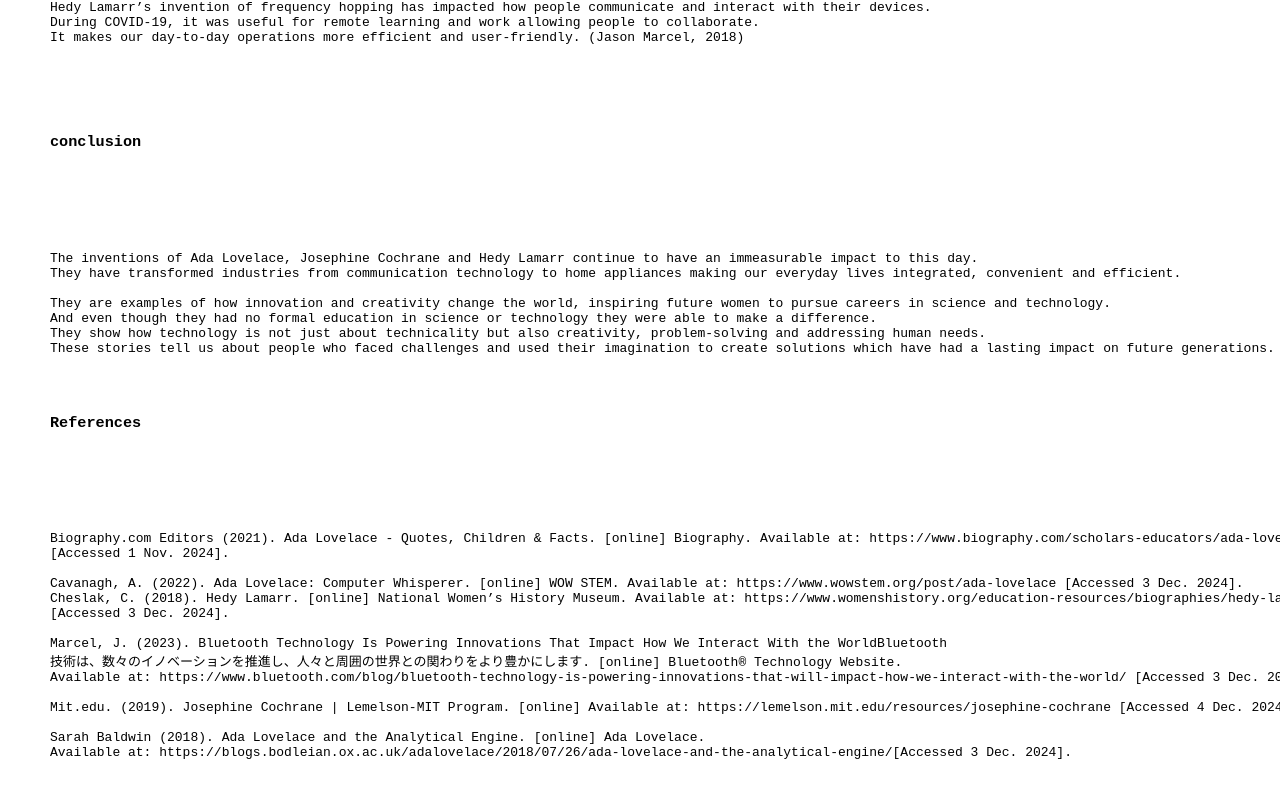
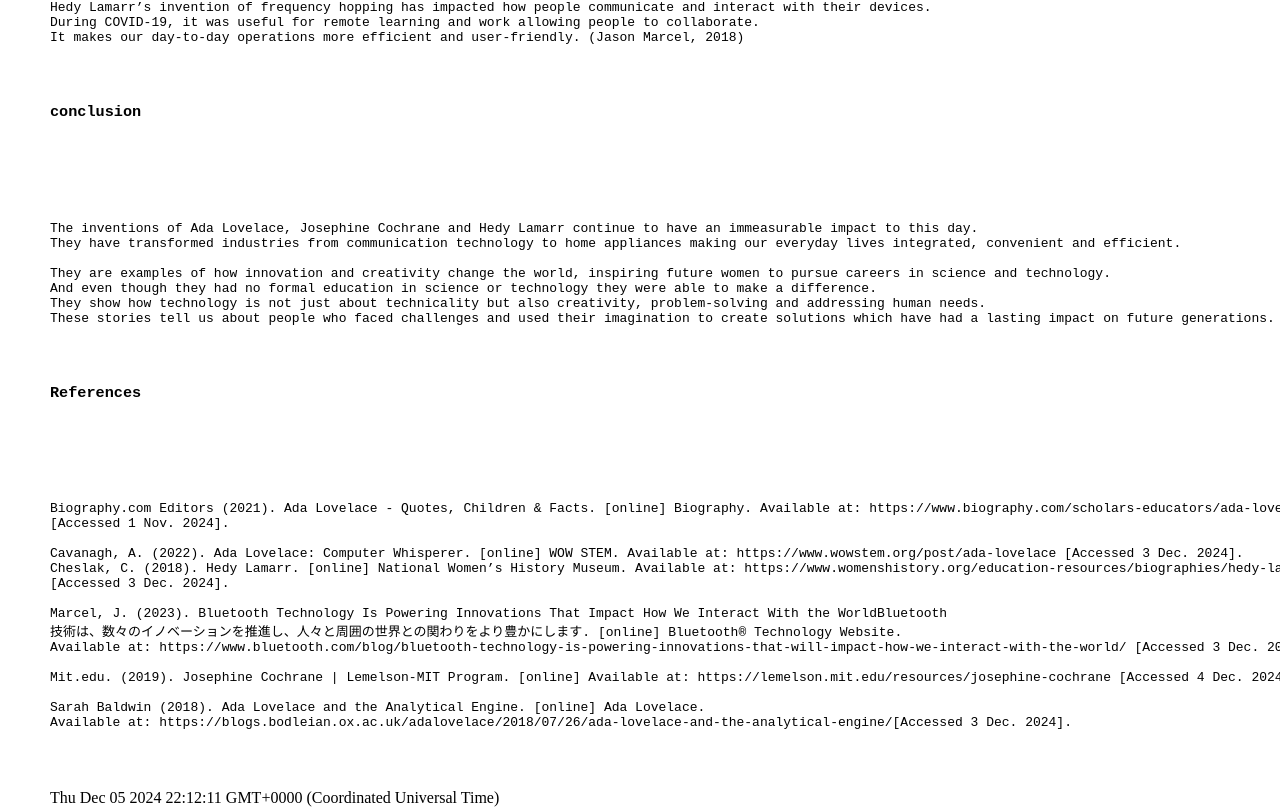
Before and after one commit to FEPSFY6875658/FY6875658, a plain HTML site: page index.html in a window 1280 px wide. Shown: the part 2935-3745 px from the top of the page. Drawn offline with Linux system fonts and the light colour scheme.

Commit message:
Update index.html

```diff
--- a/index.html
+++ b/index.html
@@ -196,9 +196,6 @@ During COVID-19, it was useful for remote learning and work allowing people to c
 It makes our day-to-day operations more efficient and user-friendly. (Jason Marcel, 2018)
 </pre>
 
-
-
-<pre>
 <h3 id="Conclusion">conclusion</h3>
 <p class="ex1"> </p>
 <pre id="Conclusion_InText">
```
